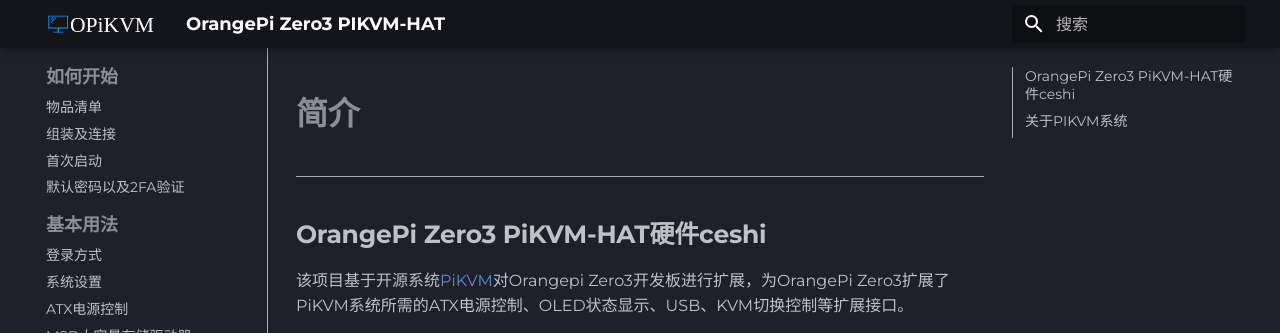
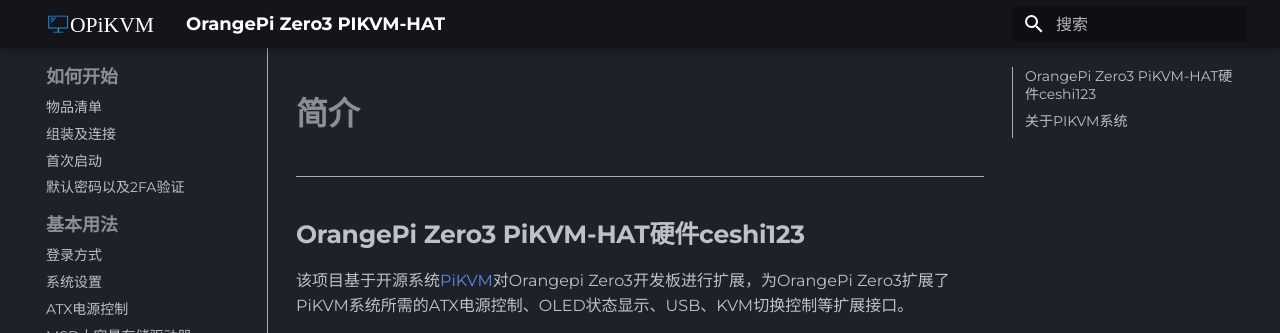
Before and after one commit to floydelcy/opikvm, an MkDocs documentation site: the page built from docs/index.md, in a window 1280 px wide and 900 px high. Shown: the top 333 px of the window. Built offline with MkDocs 1.6.1 and Material for MkDocs 9.7.7, drawn with Linux system fonts in a browser that asks for light colours.

Commit message:
update ci.yml

```diff
--- a/docs/index.md
+++ b/docs/index.md
@@ -1,7 +1,7 @@
 # 简介
 
 -----
-## OrangePi Zero3 PiKVM-HAT硬件ceshi
+## OrangePi Zero3 PiKVM-HAT硬件ceshi123
 
 该项目基于开源系统[PiKVM](https://github.com/pikvm/pikvm)对Orangepi Zero3开发板进行扩展，为OrangePi Zero3扩展了PiKVM系统所需的ATX电源控制、OLED状态显示、USB、KVM切换控制等扩展接口。
 
```
Also changed, not shown: 1 other file.
